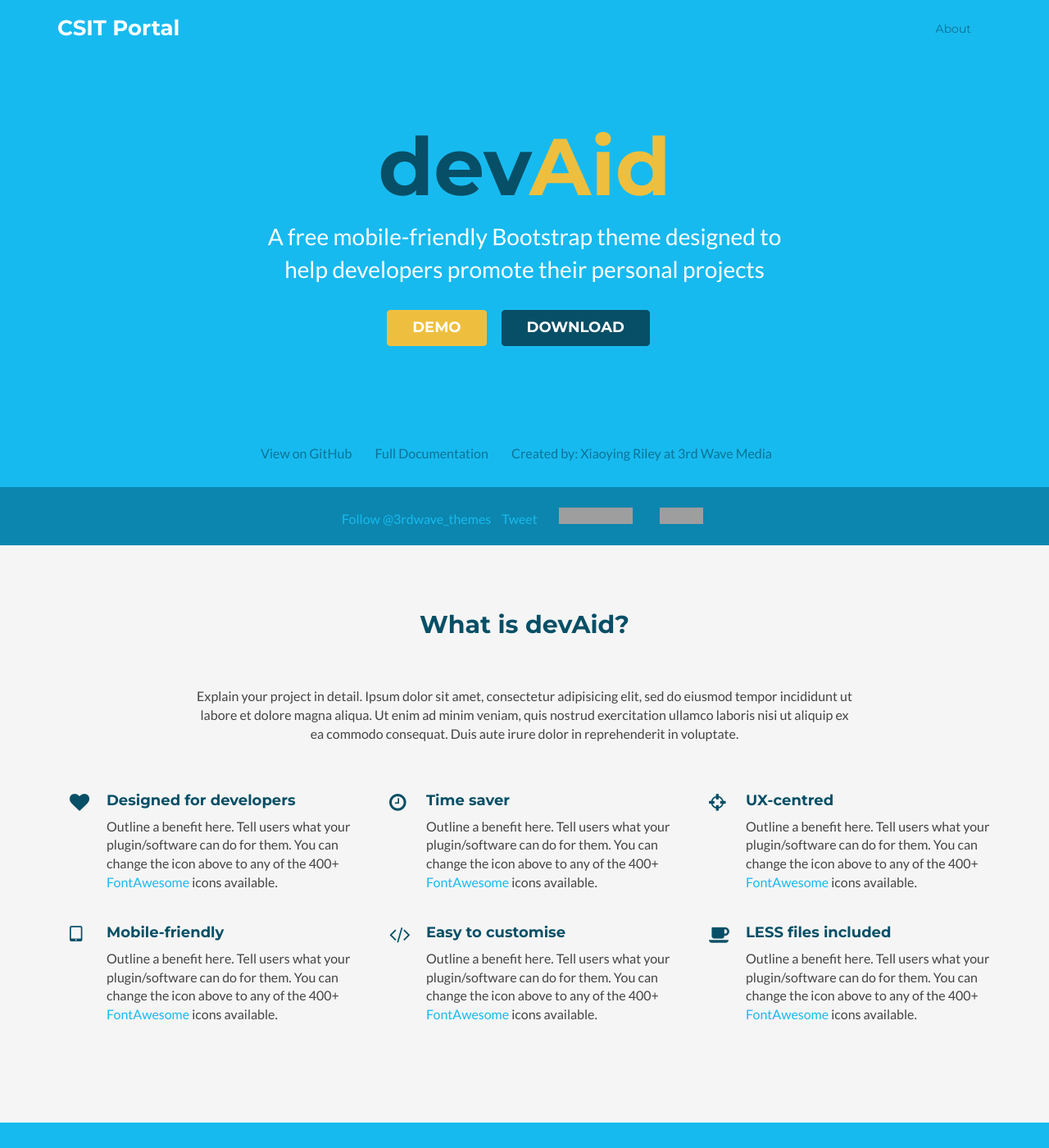
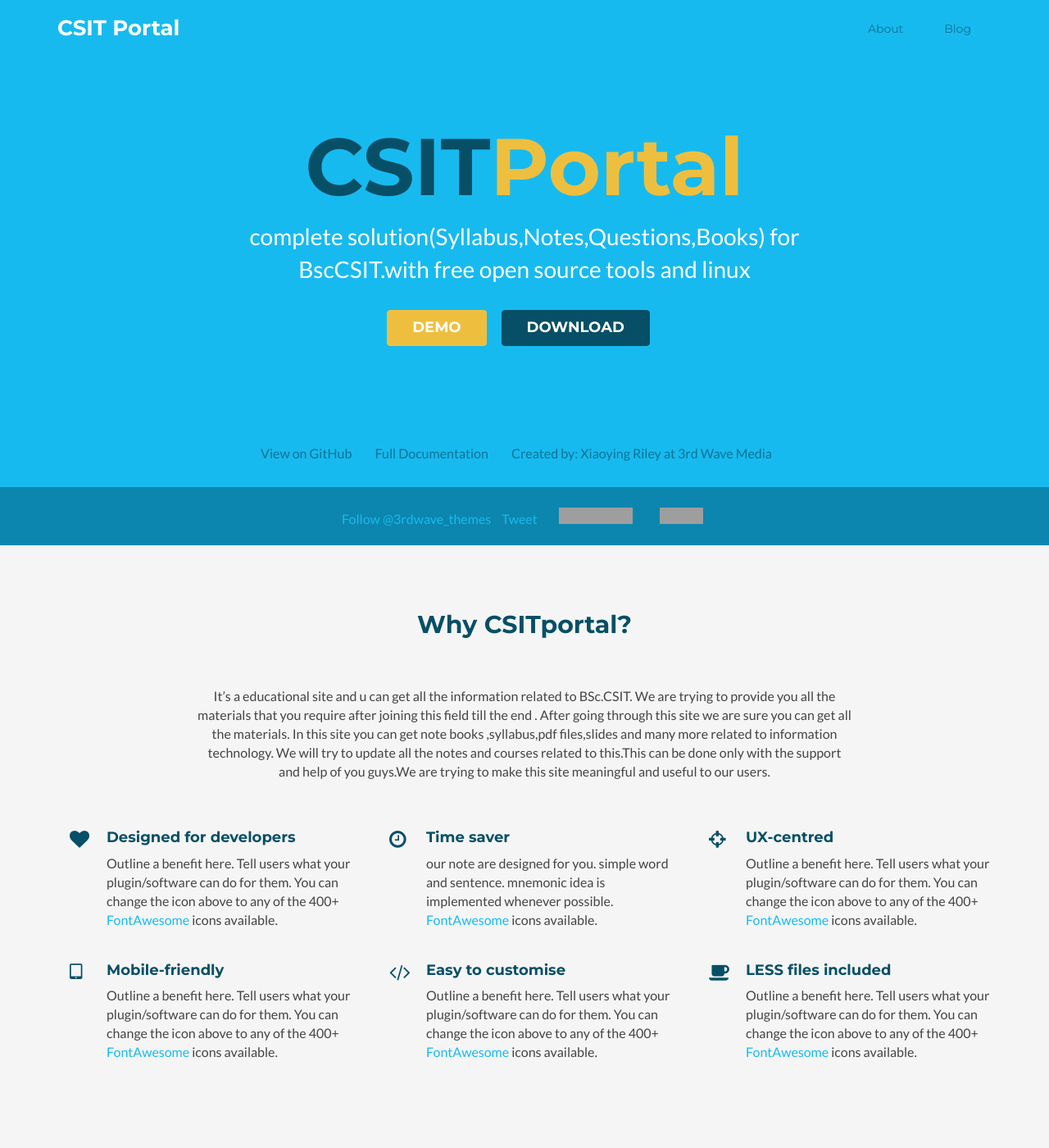
Before and after one commit to aadeshere1/csitportal, a Jekyll site: the page built from index.html, in a window 1280 px wide and 1400 px high. Shown: the whole window at 82% size. Built offline with Jekyll 4.4.1, drawn with Linux system fonts in a browser that asks for light colours; comment, search, counter and statistics services are not loaded; grey boxes are pictures that could not be loaded.

Commit message:
initial push

```diff
--- a/_data/navigation.yml
+++ b/_data/navigation.yml
@@ -1,3 +1,6 @@
 - title: About
   url: '#about'
   class: scrollto
+- title: Blog
+  url: '/post'
+  class:  scrollto
--- a/index.html
+++ b/index.html
@@ -5,9 +5,8 @@
 <!-- ******PROMO****** -->
 <section id="promo" class="promo section offset-header">
     <div class="container text-center">
-        <h2 class="title">dev<span class="highlight">Aid</span></h2>
-        <p class="intro">A free mobile-friendly Bootstrap theme designed to help developers
-promote their personal projects</p>
+        <h2 class="title">CSIT<span class="highlight">Portal</span></h2>
+        <p class="intro">complete solution(Syllabus,Notes,Questions,Books) for BscCSIT.with free open source tools and linux</p>
         <div class="btns">
             <a class="btn btn-cta-secondary" href="http://themes.3rdwavemedia.com/" target="_blank">Demo</a>
             <a class="btn btn-cta-primary" href="http://themes.3rdwavemedia.com/website-templates/devaid-free-bootstrap-theme-developers/" target="_blank">Download</a>
@@ -46,8 +45,8 @@
 <!-- ******ABOUT****** -->
     <section id="about" class="about section">
         <div class="container">
-            <h2 class="title text-center">What is devAid?</h2>
-            <p class="intro text-center">Explain your project in detail. Ipsum dolor sit amet, consectetur adipisicing elit, sed do eiusmod tempor incididunt ut labore et dolore magna aliqua. Ut enim ad minim veniam, quis nostrud exercitation ullamco laboris nisi ut aliquip ex ea commodo consequat. Duis aute irure dolor in reprehenderit in voluptate.</p>
+            <h2 class="title text-center">Why CSITportal?</h2>
+            <p class="intro text-center">It’s a educational site  and u can get  all the information related to BSc.CSIT. We are trying to provide you all the materials that you require after joining this field till the end . After going through this site we are sure you can get all the materials. In this site you can get note books ,syllabus,pdf files,slides and many more related to information technology. We will try to update all the notes and courses related to this.This can be done only with the support and help of you guys.We are trying to make this site meaningful and useful to our users. </p>
             <div class="row">
                 <div class="item col-md-4 col-sm-6 col-xs-12">
                     <div class="icon-holder">
@@ -64,7 +63,9 @@
                     </div>
                     <div class="content">
                         <h3 class="sub-title">Time saver</h3>
-                        <p>Outline a benefit here. Tell users what your plugin/software can do for them. You can change the icon above to any of the 400+ <a href="http://fortawesome.github.io/Font-Awesome/icons/" target="_blank">FontAwesome</a> icons available.</p>
+                        <p>our note are designed for you. simple word and sentence. mnemonic idea is implemented whenever possible.
+
+ <a href="http://fortawesome.github.io/Font-Awesome/icons/" target="_blank">FontAwesome</a> icons available.</p>
                     </div><!--//content-->
                 </div><!--//item-->
                 <div class="item col-md-4 col-sm-6 col-xs-12">
```
